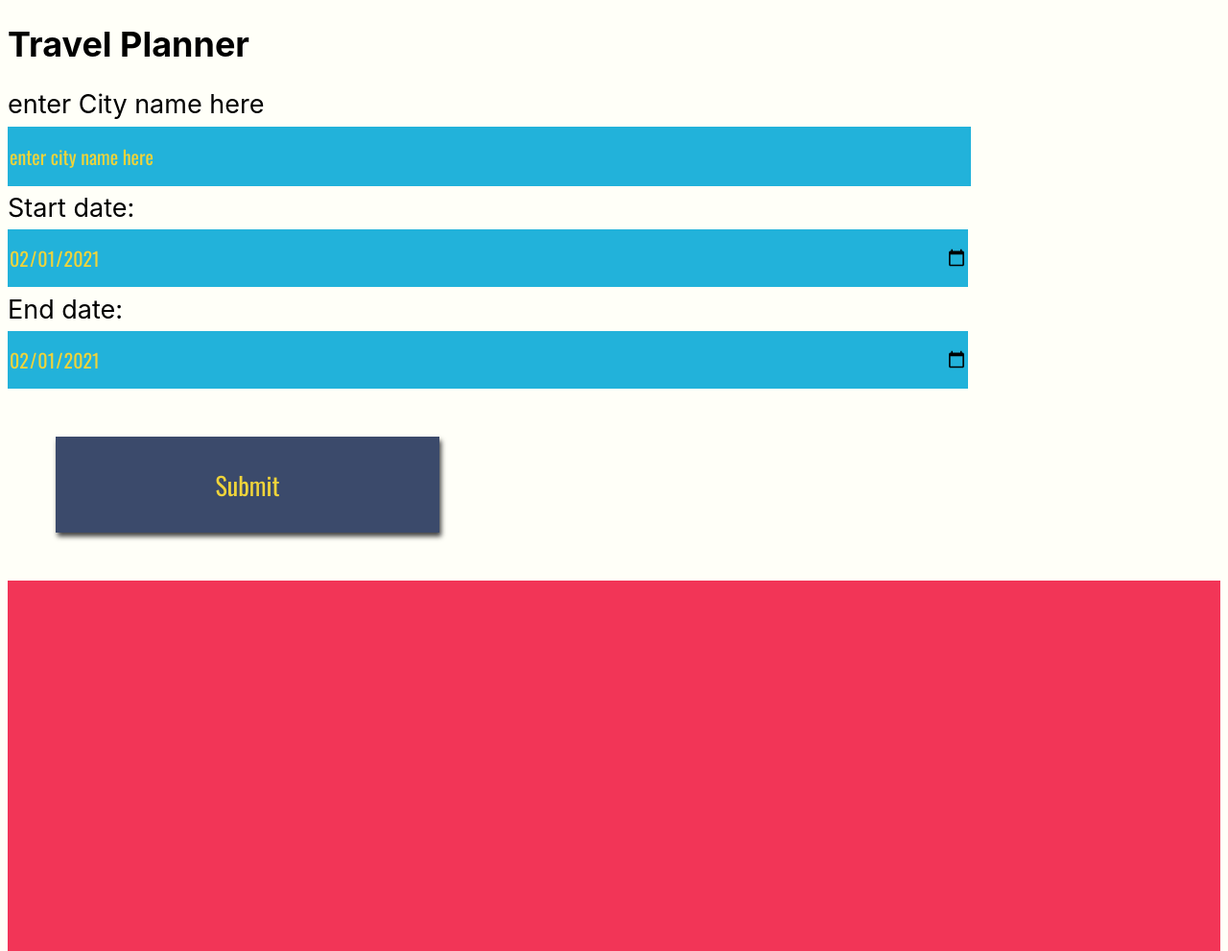
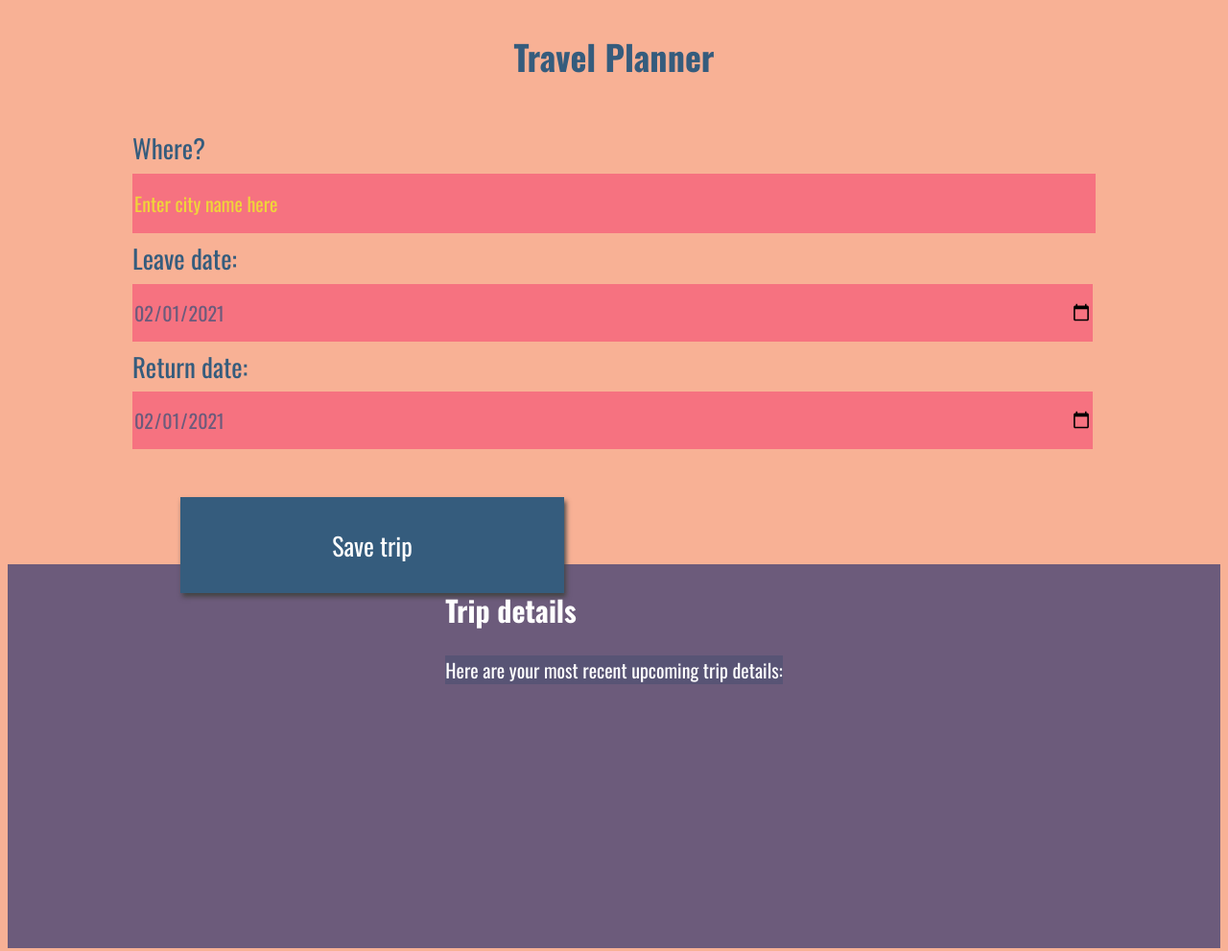
Before and after one commit to kevenfs/project_travel-app, a website built with webpack: page src/client/views/index.html in a window 1280 px wide. Shown: the top 991 px of the page at 96% size. Built offline with nearby package versions, Linux system fonts and the light colour scheme; files whose address does not match are found by name; a web font is replaced by a local one.

Commit message:
Change mostly design

```diff
--- a/src/client/index.js
+++ b/src/client/index.js
@@ -30,6 +30,7 @@ const performAction = async (e) => {
 
         // 9. UPDATE THE WEATHER AND PHOTO ON THE CLIENT
 
+        document.querySelector('#city').innerHTML = JSON.stringify(data.city);
         document.querySelector('#dates').innerHTML = JSON.stringify(data.date);
         document.querySelector('#forecast').innerHTML = JSON.stringify(data.weather);
         document.getElementById('image').innerHTML = `<img src=${data.image.image} />`;
--- a/src/client/styles/style.scss
+++ b/src/client/styles/style.scss
@@ -1,15 +1,41 @@
 body {
-    background: #fffff8;
+    background: #f8b195;
     font-family: -apple-system, BlinkMacSystemFont, sans-serif;
+}
+
+#banner {
+    display: grid;
+    grid-auto-rows: minmax(150px, auto);
+    grid-template-columns: auto;
+    height: 15vh;
+    color: #355c7d;
+    justify-content: center;
+    grid-gap: 1em;
+    font-size: 20px;
+    font-family: 'Oswald',
+        sans-serif;
+}
+
+#trip {
+    display: grid;
+    grid-auto-rows: minmax(150px, auto);
+    grid-template-columns: auto;
+    height: 50vh;
+    color: #355c7d;
+    justify-content: center;
+    grid-gap: 1em;
+    font-size: 20px;
+    font-family: 'Oswald',
+        sans-serif;
 }
 
 #app {
     display: grid;
     grid-auto-rows: minmax(150px, auto);
     grid-template-columns: auto;
-    height: 100vh;
-    background: #f23557;
-    color: #f0d43a;
+    height: 50vh;
+    background: #6c5b7b;
+    color: #fff;
     justify-content: center;
     grid-gap: 1em;
     font-size: 20px;
@@ -23,7 +49,7 @@ body {
 }
 
 #entryHolder {
-    color: #f0d43a;
+    color: #f67280;
     font-size: 20px;
     font-family: 'Oswald', sans-serif;
     border: none;
@@ -54,8 +80,8 @@ input {
     display: block;
     height: 60px;
     width: 1000px;
-    background: #22b2da;
-    color: #f0d43a;
+    background: #f67280;
+    color: #6c5b7b;
     font-size: 20px;
     font-family: 'Oswald', sans-serif;
     border: none;
@@ -66,8 +92,8 @@ button {
     width: 400px;
     height: 100px;
     margin: 50px;
-    background: #3b4a6b;
-    color: #f0d43a;
+    background: #355c7d;
+    color: #fff;
     font-size: 26px;
     font-family: 'Oswald', sans-serif;
     border: none;
@@ -82,8 +108,8 @@ textarea {
     display: block;
     height: 200px;
     width: 1000px;
-    background: #22b2da;
-    color: #f0d43a;
+    background: #f67280;
+    color: #6c5b7b;
     font-size: 20px;
     font-family: 'Oswald', sans-serif;
 }
--- a/src/client/views/index.html
+++ b/src/client/views/index.html
@@ -15,39 +15,49 @@
   <body>
     <div class="container-fluid">
 
+      <div id="banner">
+
         <div class="row">
           <div class="col">
             <h1>Travel Planner</h1>
           </div>
         </div>
 
+      </div>
+
+      <div id="trip">
+
         <div class="row">
           <div class="col">
             <div class="holder city">
-            <label for="city">enter City name here</label>
-            <input type="text" id="city" placeholder="enter city name here">
+              <label for="city">Where?</label>
+              <input type="text" id="city" placeholder="Enter city name here">
             </div>
             <div class="holder date">
-            <label for="start">Start date:</label>
+              <label for="start">Leave date:</label>
               <input type="date" id="start" name="trip-start" value="2021-02-01" min="2021-02-01" max="2022-12-31">
-            <label for="end">End date:</label>
+              <label for="end">Return date:</label>
               <input type="date" id="end" name="trip-end" value="2021-02-01" min="2021-02-01" max="2022-12-31">
-            <button id="generate" type="submit"> Submit </button>
+              <button id="generate" type="submit"> Save trip </button>
             </div>
           </div>
         </div>
 
-      <div id="app">
+      </div>
 
       </br>
       </br>
       </br>
+
+      <div id="app">
+
         <div class="row">
           <div class="col">
             <h2>Trip details</h2>
             <div class="holder entry">
-              <div class="title">Most Recent Entry</div>
+              <div class="title">Here are your most recent upcoming trip details:</div>
               <div id="entryHolder">
+                <div id="city"></div>
                 <div id="dates"></div>
                 <div id="forecast"></div>
                 <div id="image"></div>
@@ -55,6 +65,7 @@
             </div>
           </div>
         </div>
+
       </div>
     </div>
 
--- a/src/server/server.js
+++ b/src/server/server.js
@@ -78,6 +78,7 @@ const getTravelInfo = async (request, response) => {
     // 8. PREPARE DATA FOR CLIENT
 
     let data = {}
+    data["city"] = city;
     data["date"] = {
         startDate: startDate,
         endDate: endDate
```
Also changed, not shown: dist/index.html, dist/main.css, dist/main.js. Lines whose indentation alone changed are shown as unchanged.
